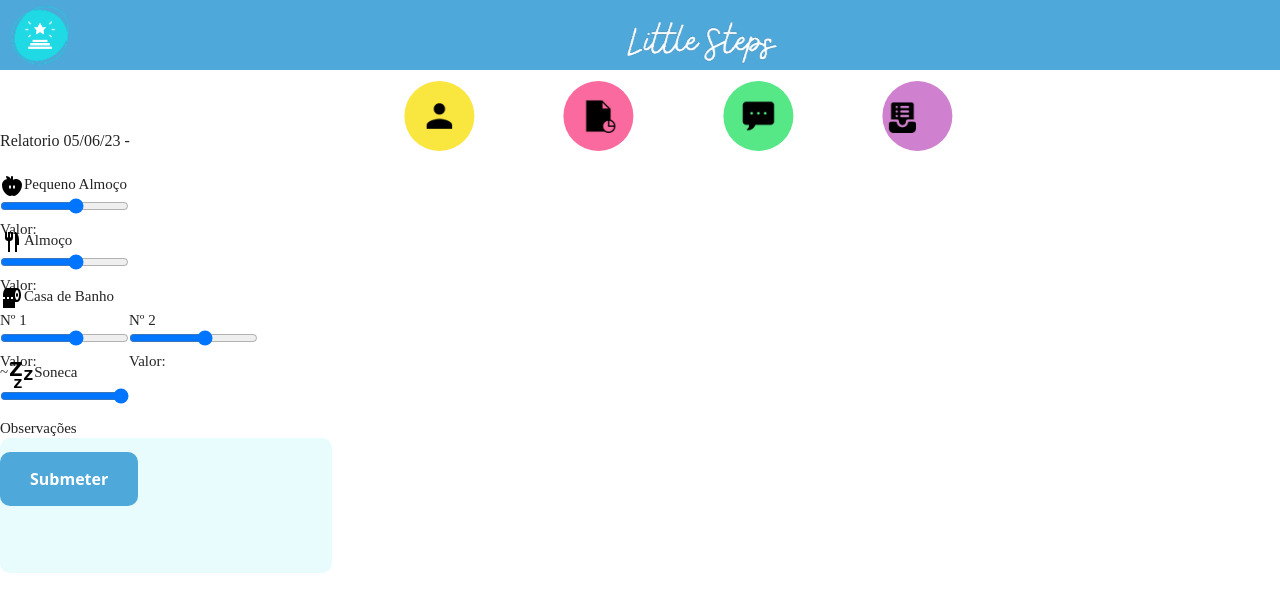
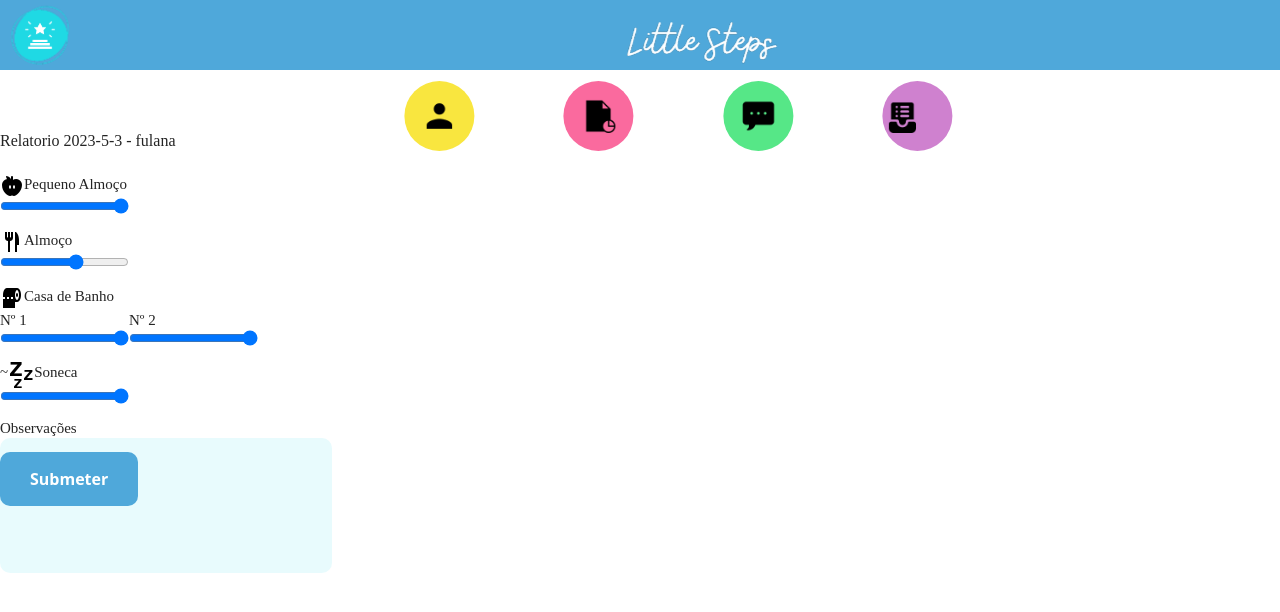
Before and after one commit to joao0605/LittleSteps, a Next.js app: page /formTeacher in a window 1280 px wide. Shown: the top 612 px of the page. Built offline with nearby package versions, Linux system fonts and the light colour scheme; sample sign-in values are in the browser's storage.

Commit message:
form changes

```diff
--- a/src/components/form/bathroomBox.js
+++ b/src/components/form/bathroomBox.js
@@ -6,7 +6,14 @@ import bathroom from '../../../public/bathroom.png'
 
 export default function BathroomBox(props) {
 
-
+    const handleValue = (name, value) => {
+        if(value === "0"){
+            value = false
+        } else {
+            value = true
+        }
+        props.onChange([name, value]);
+    };
     return (
 
         <div className={styles.bathroombox}>
@@ -14,15 +21,15 @@ export default function BathroomBox(props) {
                 src={bathroom} />
                 <p>Casa de Banho</p>
                 <hr></hr>
-                </div>
+            </div>
             <div className={styles.sliders}>
                 <div>
                     <p>Nº 1</p>
-                    <RangeSlider value={props.numUm} />
+                    <input   type="range" min="0" max="1"  onChange={(e) => handleValue("pee", e.target.value)} />
                 </div>
                 <div>
                     <p>Nº 2 </p>
-                    <RangeSlider value={props.numDois} />
+                    <input type="range" min="0" max="1"  onChange={(e) => handleValue("poop", e.target.value)} />
                 </div>
             </div>
         </div>
--- a/src/components/form/breakfastBox.js
+++ b/src/components/form/breakfastBox.js
@@ -1,9 +1,13 @@
 import styles from './form.module.css'
 import Image from "next/image"
 import apple from '../../../public/apple.png'
-import RangeSlider from "./rangeSlider";
+
 
 export default function BreakfastBox(props) {
+    const handleValue = e => {
+
+        props.onChange(e.target.value)
+       };
 
 
     return (
@@ -15,7 +19,7 @@ export default function BreakfastBox(props) {
 
                 <hr></hr>
             </div>
-            <RangeSlider value={props.value} />
+            <input type="range" max="5" name='nap' min="0" onChange={handleValue}/>
 
         </div>
     )
--- a/src/components/form/commentBox.js
+++ b/src/components/form/commentBox.js
@@ -1,13 +1,17 @@
 import styles from './form.module.css'
 
-export default function CommentBox() {
+export default function CommentBox(props) {
 
+    const handleValue = e => {
+
+        props.onChange(e.target.value)
+       };
 
     return (
 
         <div className={styles.comment} >
             <p>Observações</p>
-            <input className={styles.commentbox} type="text"></input>
+            <input className={styles.commentbox} onChange={handleValue} type="text"></input>
         </div>
     )
 }
--- a/src/components/form/form.js
+++ b/src/components/form/form.js
@@ -16,7 +16,7 @@ export default function Form(props) {
 
 
     const handleChange = (name, value) => {
-
+        console.log(name, value)
         props.onChange([name, value]);
       };
 
@@ -43,30 +43,29 @@ export default function Form(props) {
 
 
 
-    const relatorio = {
-        name: "Joao",
-        date: "05/06/23"
-    }
+
+
+
     //falta NAV bar que ira substituir os botões
     // ideia de fazer a parte de cima do design como um banner
     return (
         <div>
 
-            <ReportBox date={relatorio.date} name={props.name} />
+            <ReportBox date={props.date} name={props.name} />
             <div>
-                <BreakfastBox value={props.breakfast}/>
+                <BreakfastBox value={props.breakfast} onChange={e => handleChange('breakfast', e)}/>
 
             </div>
             <div>
-                <LunchBox value={props.lunch}/>
+                <LunchBox value={props.lunch} onChange={e => handleChange('lunch', e)}/>
             </div>
             <div>
-                <BathroomBox numUm={props.pee} numDois={props.poop}/>
+                <BathroomBox pee={props.pee} poop={props.poop} onChange={e => handleChange(e[0], e[1])}/>
             </div>
             <div>
-                <SleepBox onChange={e => handleChange('nap', e)} />
+                <SleepBox value={props.nap} onChange={e => handleChange('nap', e)} />
             </div>
-            <CommentBox onChange={handleChange} value={props.observations} />
+            <CommentBox onChange={e => handleChange('observations', e)} value={props.observations} />
 
 
         </div>
--- a/src/components/form/lunchBox.js
+++ b/src/components/form/lunchBox.js
@@ -5,6 +5,10 @@ import RangeSlider from "./rangeSlider";
 
 export default function LunchBox(props) {
 
+    const handleValue = e => {
+
+        props.onChange(e.target.value)
+       };
 
     return (
 
@@ -15,7 +19,9 @@ export default function LunchBox(props) {
                 <p>Almoço</p>
                 <hr></hr>
                 </div>
-            <RangeSlider value={props.value}/>
+
+                <input value={props.value} type="range" max="5" name='lunch' min="0" onChange={handleValue}/>
+
         </div>
     )
 }
--- a/src/components/form/rangeSlider.js
+++ b/src/components/form/rangeSlider.js
@@ -9,14 +9,13 @@ export default function RangeSlider(props){
     }
 
     useEffect(() => {
+        console.log(props.value)
+        setValor(props.value)
+      }, []);
 
-
-        setValor(props.value)
-
-      }, []);
     return(
         <div>
-            <input type="range" min="0" max="5" value={valor} onChange={(e) => handleChange(e)}/>
+            <input type="range" min="0" max="5" value={Number(valor)} onChange={(e) => handleChange(e)}/>
             <p>Valor: {valor} </p>
 
                  </div>
--- a/src/controllers/FormController.js
+++ b/src/controllers/FormController.js
@@ -6,6 +6,7 @@ async function newForm(req, res) {
     connectDB()
     try {
         const formData = req.body;
+        const Form = getMongooseFormModel()
         const newForm = await Form.create(formData);
 
         return res.status(200).json(newForm);
--- a/src/controllers/StudentController.js
+++ b/src/controllers/StudentController.js
@@ -1,7 +1,7 @@
 
 import getMongoCollection from '../database/db'
-import { getMongooseUserStudentModel } from "../models/UserStudent.js";
-import { getMongooseFormModel } from "../models/Form.js";
+import {getMongooseUserStudentModel} from "../models/UserStudent.js";
+import {getMongooseFormModel} from "../models/Form.js";
 
 
 
--- a/src/pages/formTeacher.js
+++ b/src/pages/formTeacher.js
@@ -9,6 +9,21 @@ import Button from '@/components/buttons/button'
 
 export default function formTest() {
     const router = useRouter()
+    const data = new Date()
+    const formatedDate = `${data.getFullYear()}-${data.getMonth()}-${data.getDate()}`
+    const [formData, setFormData] = useState({
+
+        date: formatedDate,
+        breakfast: "",
+        nap: "",
+        lunch: "",
+        pee: "",
+        poop: "",
+        observations: "",
+        teacherId: " ",
+        studentId: "647ec872b2375619cca31e95",
+        courseId: " "
+    });
 
     useEffect(() => {
         const logged = Boolean(localStorage.getItem('token'))
@@ -17,28 +32,40 @@ export default function formTest() {
         }
     }, [])
 
-    const [formData, setFormData] = useState({
-        _id: "",
-		date: "",
-		breakfast: "",
-		nap: "",
-		lunch: "",
-		pee: "",
-		poop: "",
-		observations: "",
-		teacherId: "",
-		studentId: "",
-		courseId: ""
-    });
+    async function saveForm() {
+        const res = await fetch("/api/manager/forms", {
+            method: "POST",
+            headers: {
+                "Content-Type": "application/json"
+            },
+            body: JSON.stringify(formData)
+        })
+
+
+        if (res.status === 200) {
+
+
+        } else {
+            console.log()
+        };
+    }
+
+
 
     const handleFormChange = (e) => {
         setFormData(prevFormData => ({
             ...prevFormData,
             [e[0]]: e[1],
           }));
-          console.log(e)
-          console.log(formData)
+
+
         };
+
+        const handleSubmit = (e) => {
+            e.preventDefault()
+            console.log(JSON.stringify(formData))
+            saveForm()
+        }
    /* useEffect(() => {
 
   async function fetchData() {
@@ -56,9 +83,9 @@ export default function formTest() {
         <div>
             <TopBar/>
             <NavButton/>
-            <form>
+            <form onSubmit={(e) => handleSubmit(e)}>
 
-                <Form onChange={(e) => handleFormChange(e)}/>
+                <Form date={formatedDate} name={"fulana"} onChange={(e) => handleFormChange(e)}/>
                 <Button>Submeter</Button>
             </form>
 
--- a/src/pages/formTest.js
+++ b/src/pages/formTest.js
@@ -22,8 +22,13 @@ export default function formTest() {
 
     async function fetchData() {
       const res = await fetch('/api/manager/forms', {method: "GET"})
+      if(res.status != 200 ){
+        router.push('/login')
+      }
       const data = await res.json();
       setDadosForm(data);
+
+
 
     }
 
@@ -36,7 +41,7 @@ export default function formTest() {
             <TopBar/>
             <NavButton/>
 
-        {dadosForm && dadosForm.map(form => <div>{<Form name={form.studentId} peqAlm={form.breakfast} alm={form.lunch} numUm={form.pee} numDois={form.poop} soneca={form.nap} obs={form.observations}/>}</div>)}
+        {dadosForm && dadosForm.map(form => <div>{<Form edit={true} name={form.studentId} breakfast={form.breakfast} lunch={form.lunch} pee={form.pee} poop={form.poop} nap={form.nap} observations={form.observations}/>}</div>)}
 
         </div>
     )
--- a/src/pages/index.js
+++ b/src/pages/index.js
@@ -2,7 +2,6 @@ import { getCookie } from 'cookies-next'
 import { verifica } from '../services/user'
 import { useState, useEffect } from 'react'
 import { useRouter } from 'next/router'
-import {authorize} from '../services/permission'
 
 export default function Home() {
 
```
Also changed, not shown: src/models/Form.js (+6 -6 lines). Lines whose indentation alone changed are shown as unchanged.
